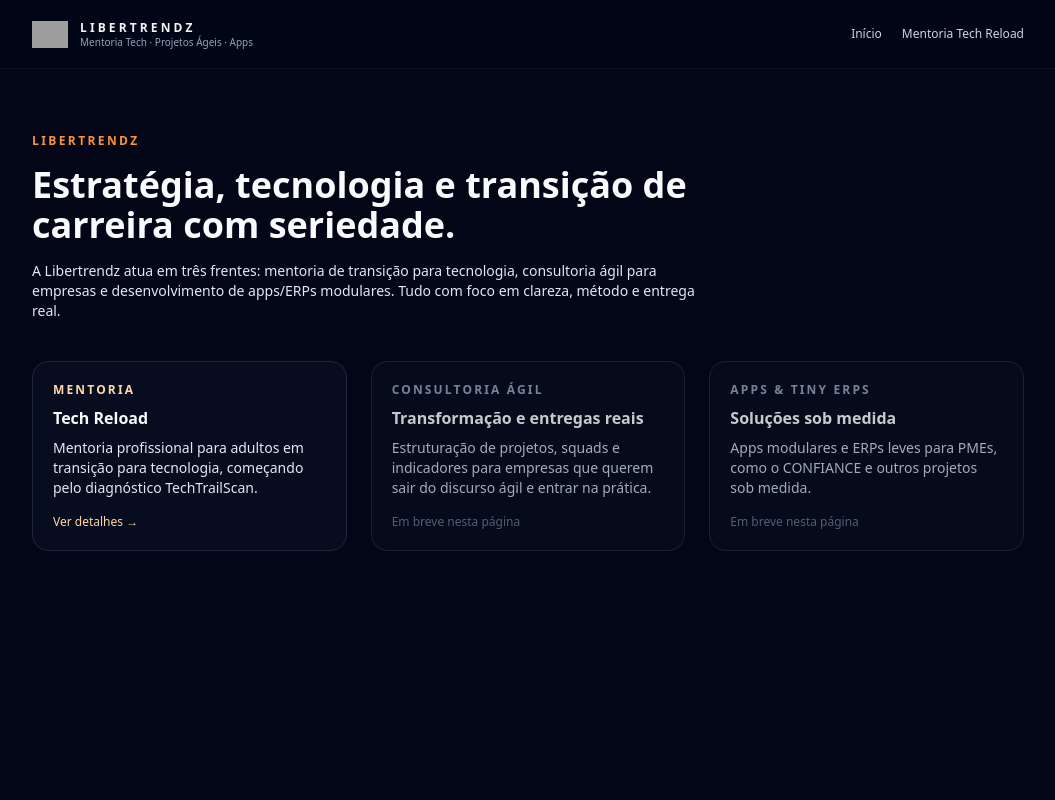
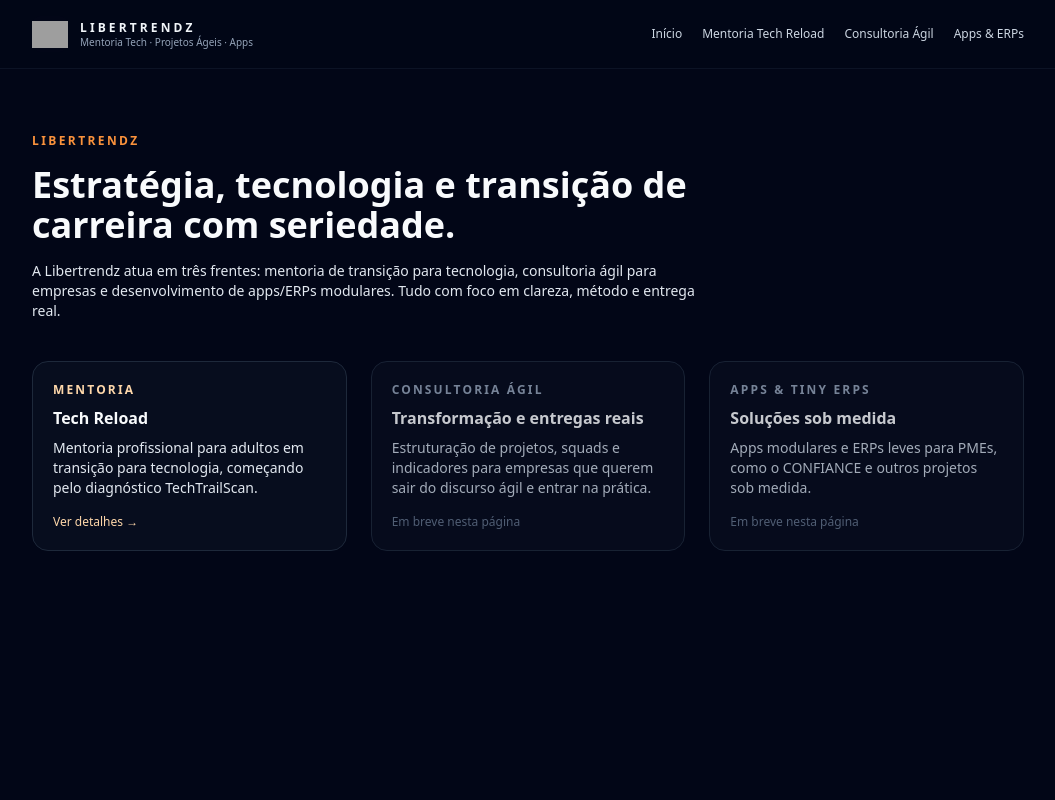
Before and after one commit to libertrendz/libertrendz-site, a Next.js app: page / in a window 1280 px wide. Shown: the top 800 px of the page, without its empty margins (112-1167 px from the left). Built offline with nearby package versions, Linux system fonts and the light colour scheme; grey boxes are pictures that could not be loaded.

Commit message:
Update layout.tsx

```diff
--- a/app/layout.tsx
+++ b/app/layout.tsx
@@ -23,7 +23,7 @@ export default function RootLayout({
         {/* HEADER */}
         <header className="border-b border-slate-900/80 bg-slate-950/90">
           <div className="container-page flex items-center justify-between py-4">
-            {/* Marca */}
+            {/* Marca principal */}
             <a href="/" className="flex items-center gap-3">
               <div className="relative h-9 w-9 rounded-lg bg-slate-950">
                 <Image
@@ -44,7 +44,7 @@ export default function RootLayout({
               </div>
             </a>
 
-            {/* Navegação */}
+            {/* NAV */}
             <nav className="hidden items-center gap-5 text-xs font-medium text-slate-300 sm:flex">
               <a href="/" className="hover:text-accent-400">
                 Início
@@ -52,15 +52,17 @@ export default function RootLayout({
               <a href="/mentoria" className="hover:text-accent-400">
                 Mentoria Tech Reload
               </a>
-              {/* Futuro:
-              <a href="/agile" className="hover:text-accent-400">Consultoria Ágil</a>
-              <a href="/apps" className="hover:text-accent-400">Apps & ERPs</a>
-              */}
+              <a href="/agile" className="hover:text-accent-400">
+                Consultoria Ágil
+              </a>
+              <a href="/apps" className="hover:text-accent-400">
+                Apps & ERPs
+              </a>
             </nav>
           </div>
         </header>
 
-        {/* CONTEÚDO */}
+        {/* CONTEÚDO PRINCIPAL */}
         <main>{children}</main>
 
         {/* FOOTER */}
@@ -81,8 +83,7 @@ export default function RootLayout({
                 </span>
               </div>
               <div className="text-[10px] text-slate-500">
-                © {new Date().getFullYear()} Libertrendz. Todos os direitos
-                reservados.
+                © {new Date().getFullYear()} Libertrendz. Todos os direitos reservados.
               </div>
             </div>
 
```
